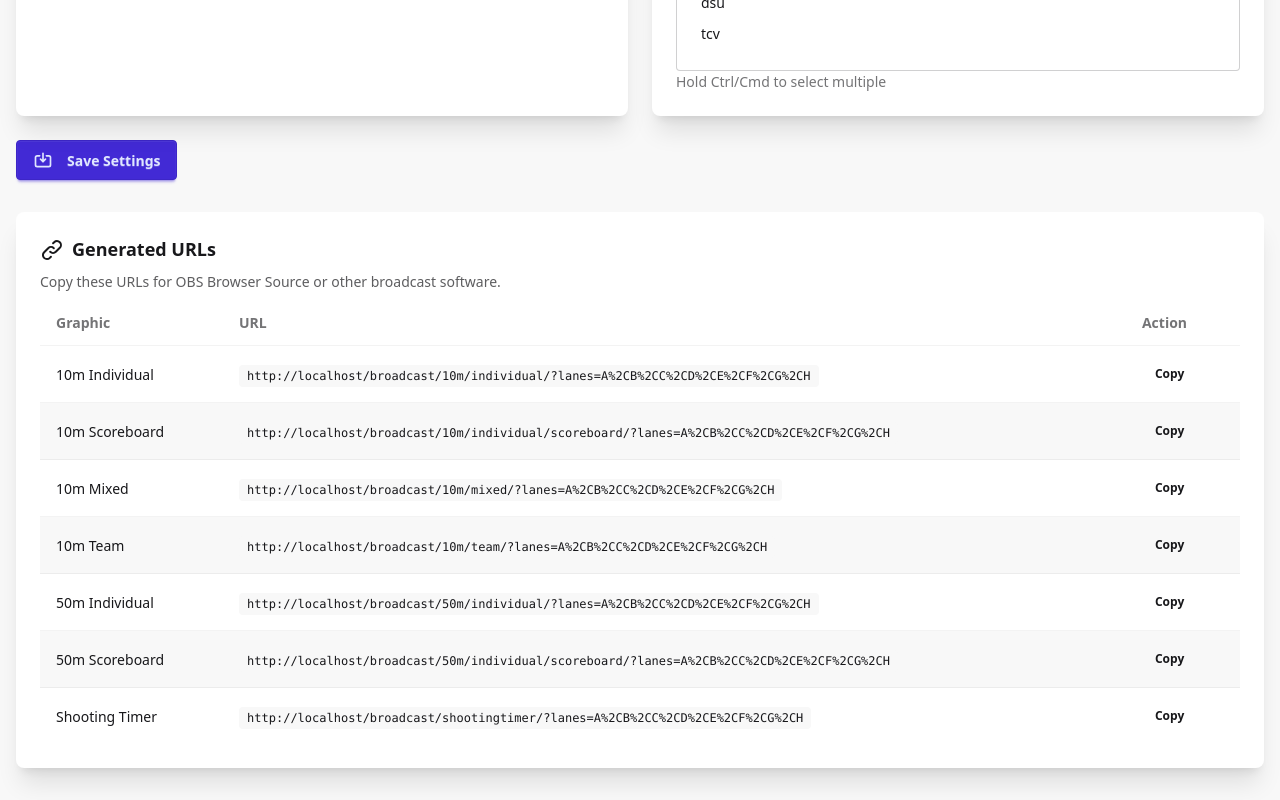
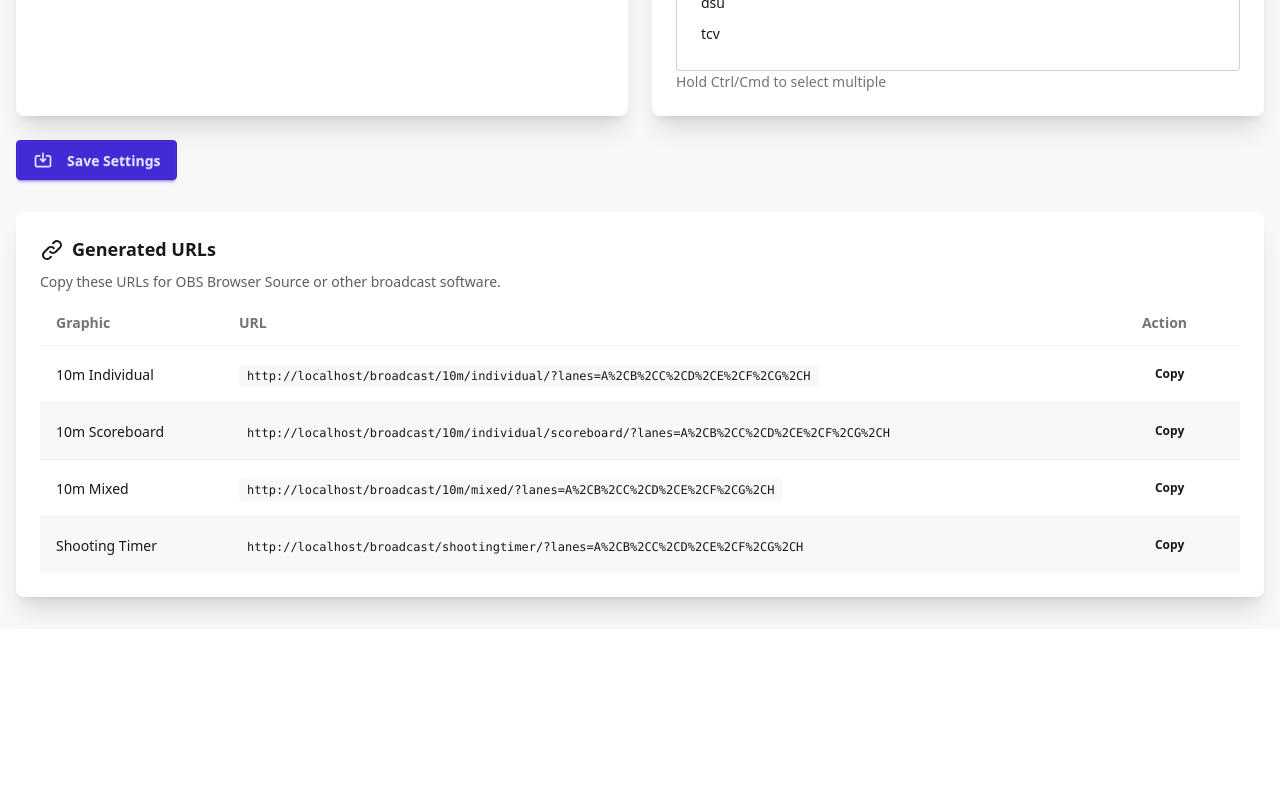
Before and after one commit to stranden/MLFrontendV2, a Vue app: page /settings in a window 1280 px wide. Shown: the part 444-1244 px from the top of the page. After the commit the page ends 1073 px from the top, so only its background shows below. Built offline with nearby package versions, Linux system fonts and the light colour scheme.

Commit message:
Minor change

```diff
--- a/src/views/broadcast/10m/individual/Scoreboard.vue
+++ b/src/views/broadcast/10m/individual/Scoreboard.vue
@@ -104,6 +104,8 @@ const status = computed(() => {
               :src="`/src/assets/img/logos/${logo}`"
               :alt="`${logo.split('.')[0]}-Logo`"
             />
+            <!-- Spacer for consistent width when only one logo -->
+            <div v-if="logos.length === 1" class="w-[7vmin] shrink-0"></div>
           </div>
 
           <!-- CENTER: Title block -->
--- a/src/views/web/Settings.vue
+++ b/src/views/web/Settings.vue
@@ -157,9 +157,9 @@ const broadcastUrls = [
   { name: '10m Individual', path: '/broadcast/10m/individual/', type: 'individual' },
   { name: '10m Scoreboard', path: '/broadcast/10m/individual/scoreboard/', type: 'scoreboard' },
   { name: '10m Mixed', path: '/broadcast/10m/mixed/', type: 'individual' },
-  { name: '10m Team', path: '/broadcast/10m/team/', type: 'individual' },
-  { name: '50m Individual', path: '/broadcast/50m/individual/', type: 'individual' },
-  { name: '50m Scoreboard', path: '/broadcast/50m/individual/scoreboard/', type: 'scoreboard' },
+  //{ name: '10m Team', path: '/broadcast/10m/team/', type: 'individual' },
+  //{ name: '50m Individual', path: '/broadcast/50m/individual/', type: 'individual' },
+  //{ name: '50m Scoreboard', path: '/broadcast/50m/individual/scoreboard/', type: 'scoreboard' },
   { name: 'Shooting Timer', path: '/broadcast/shootingtimer/', type: 'timer' },
 ]
 
```
